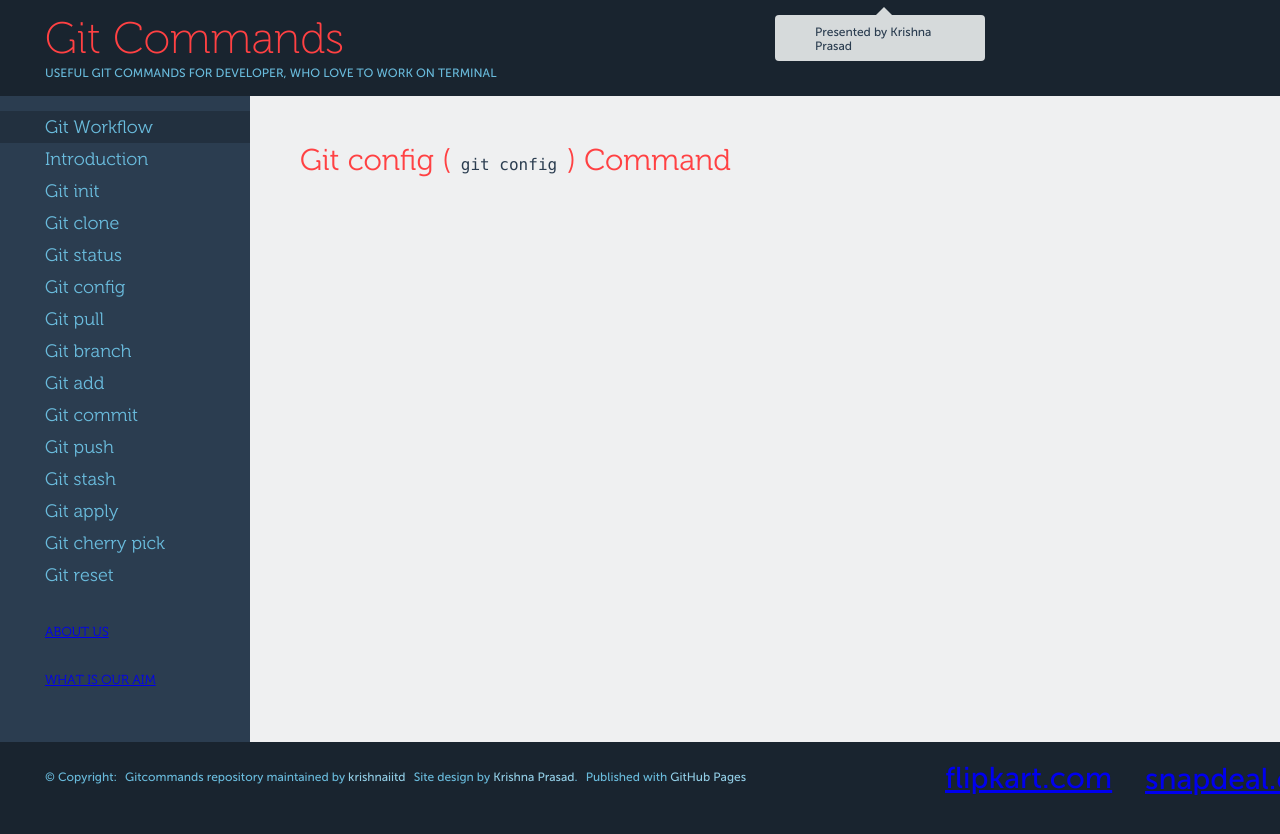
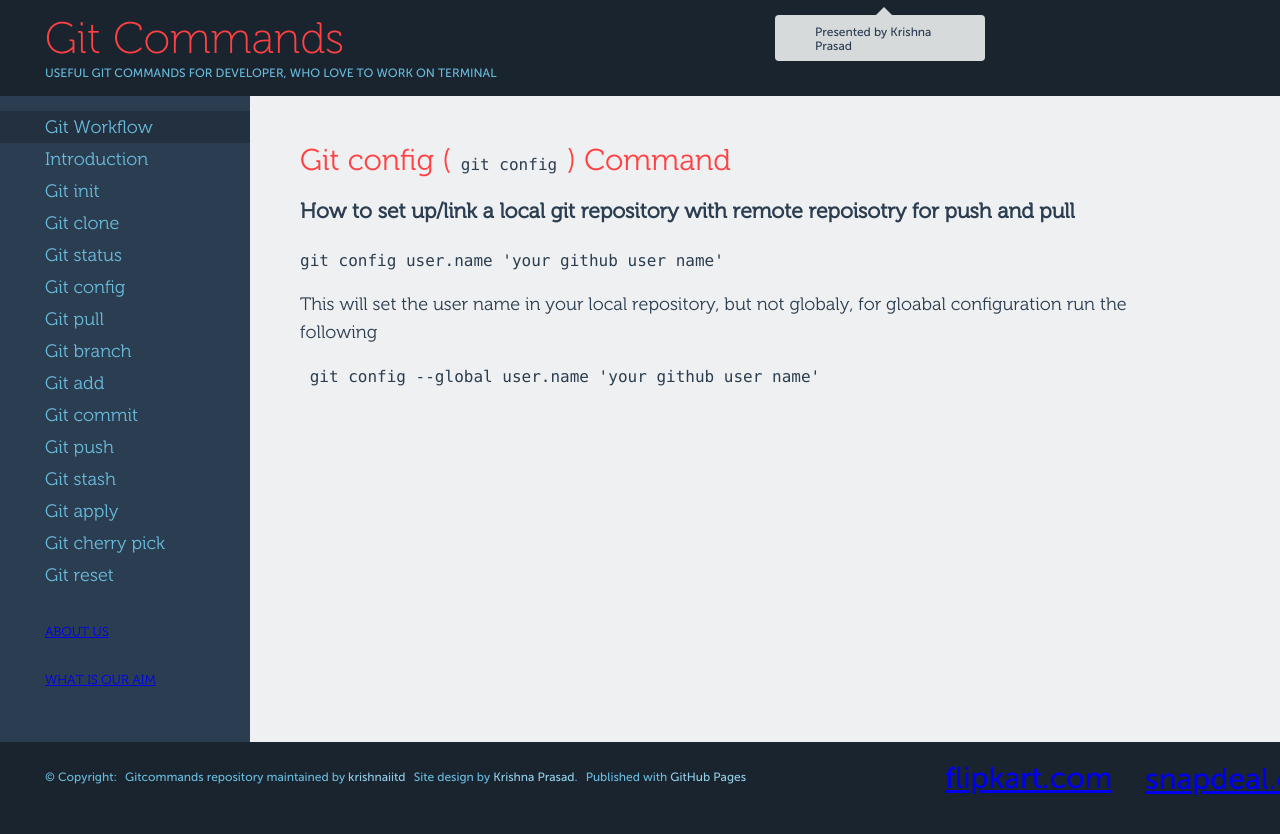
Before and after one commit to krishnaiitd/gitcommands, a Jekyll site: the page built from git-config/index.html, in a window 1280 px wide. Shown: the top 834 px of the page. Built offline with Jekyll 4.4.1, drawn with Linux system fonts in a browser that asks for light colours.

Commit message:
git config content addition

```diff
--- a/git-config/index.html
+++ b/git-config/index.html
@@ -8,4 +8,12 @@ keywords: git config, git commands, git git config global, git config --list.
   <p>
     <h2> Git config (<code> git config </code>) Command</h2>
   </p>
+  <div>
+    <h3> How to set up/link a local git repository with remote repoisotry for push and pull </h3>
+  </div>
+  <div>
+    <code>git config user.name 'your github user name' </code>
+    <p> This will set the user name in your local repository, but not globaly, for gloabal configuration run the following </p>
+    <code> git config --global user.name 'your github user name'</code>
+  </div>
 </article>
```
